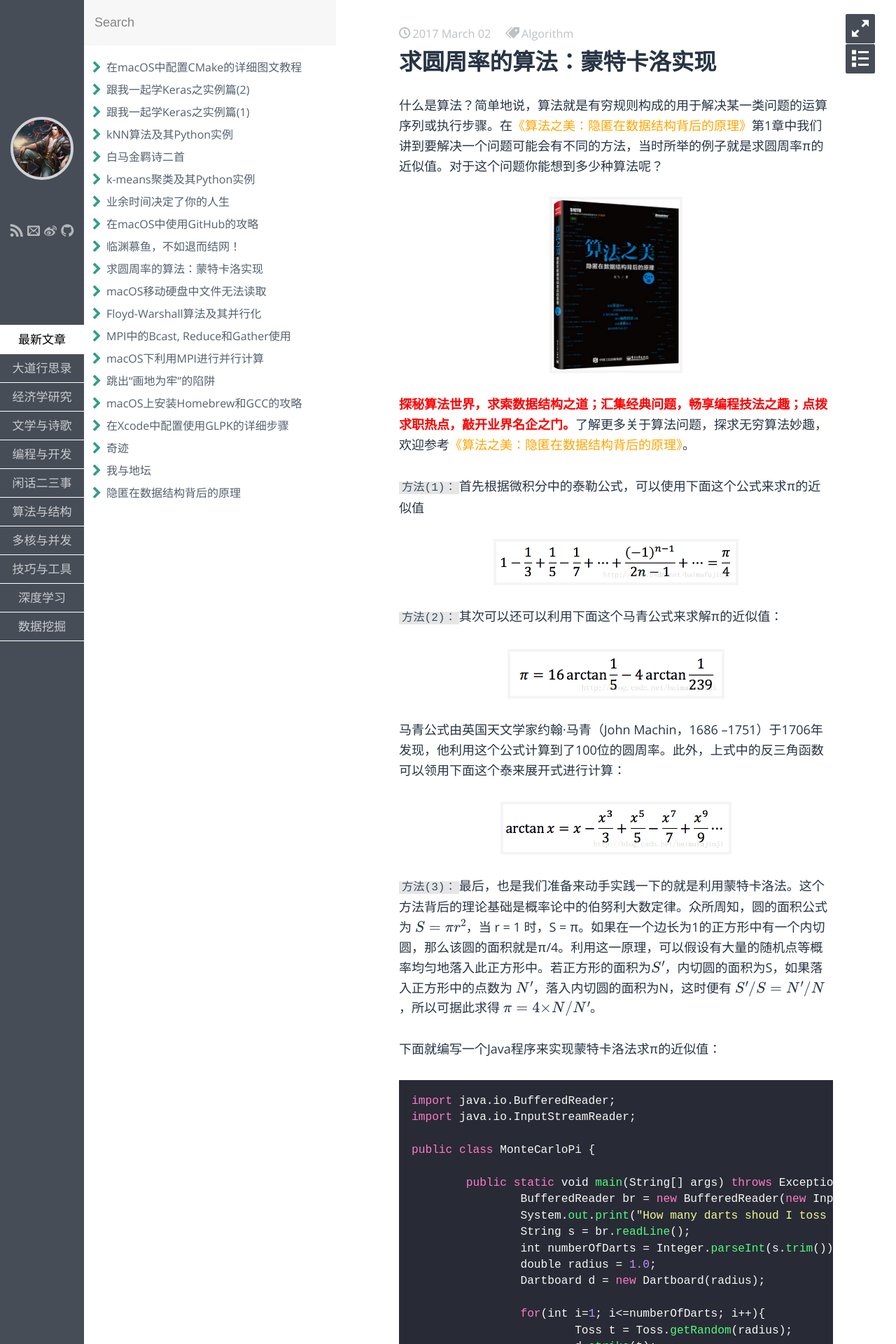
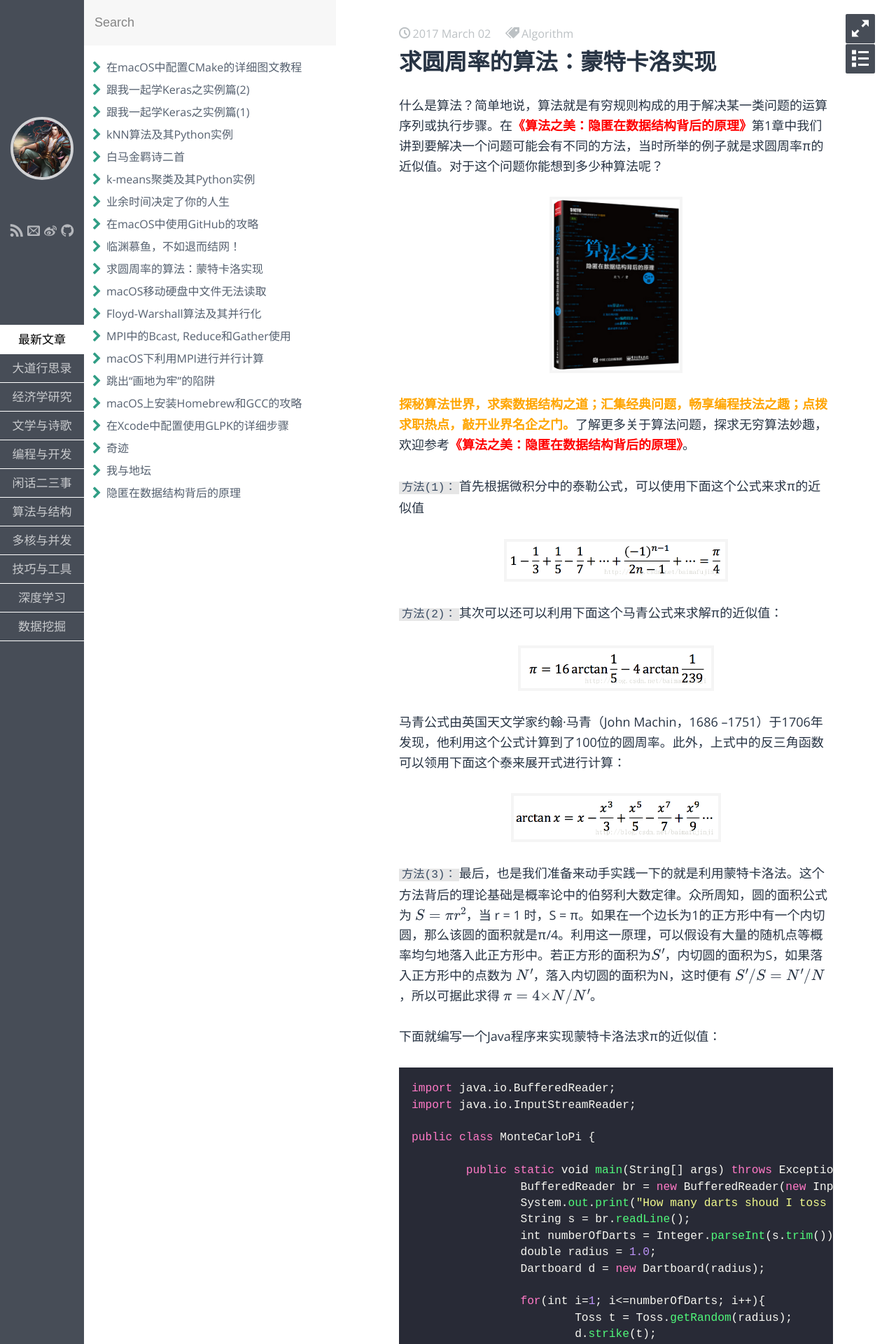
Before and after one commit to fzuo/baimafujinji, a Jekyll site: the page built from _posts/algorithm/2017-03-02-solve-pi-java.md, in a window 1280 px wide. Shown: the top 1920 px of the page at 70% size. Built offline with Jekyll 4.4.1, drawn with Linux system fonts in a browser that asks for light colours; some web fonts are replaced; formulas are drawn with MathJax 3.

Commit message:
Update 2017-03-02-solve-pi-java.md

```diff
--- a/_posts/algorithm/2017-03-02-solve-pi-java.md
+++ b/_posts/algorithm/2017-03-02-solve-pi-java.md
@@ -7,31 +7,31 @@ keywords: 蒙特卡洛法,圆周率
 ---
 
 
-什么是算法？简单地说，算法就是有穷规则构成的用于解决某一类问题的运算序列或执行步骤。在<span style="color:orange">《算法之美：隐匿在数据结构背后的原理》</span>第1章中我们讲到要解决一个问题可能会有不同的方法，当时所举的例子就是求圆周率π的近似值。对于这个问题你能想到多少种算法呢？
+什么是算法？简单地说，算法就是有穷规则构成的用于解决某一类问题的运算序列或执行步骤。在<span style="color:red">**《算法之美：隐匿在数据结构背后的原理》**</span>第1章中我们讲到要解决一个问题可能会有不同的方法，当时所举的例子就是求圆周率π的近似值。对于这个问题你能想到多少种算法呢？
 
 <p align="center">
 <img src="https://fzuo.github.io/assets/img/leetcode/leetcode06.png" width="190">
 </p>
 
-<span style="color:red">**探秘算法世界，求索数据结构之道；汇集经典问题，畅享编程技法之趣；点拨求职热点，敲开业界名企之门。**</span>了解更多关于算法问题，探求无穷算法妙趣，欢迎参考<span style="color:orange">《算法之美：隐匿在数据结构背后的原理》</span>。
+<span style="color:orange">**探秘算法世界，求索数据结构之道；汇集经典问题，畅享编程技法之趣；点拨求职热点，敲开业界名企之门。**</span>了解更多关于算法问题，探求无穷算法妙趣，欢迎参考<span style="color:red">**《算法之美：隐匿在数据结构背后的原理》**</span>。
 
 
 `方法(1)：`首先根据微积分中的泰勒公式，可以使用下面这个公式来求π的近似值
 
 <p align="center">
-<img src="https://fzuo.github.io/assets/img/program/program13.png" width="350">
+<img src="https://fzuo.github.io/assets/img/program/program13.png" width="320">
 </p>
 
 `方法(2)：`其次可以还可以利用下面这个马青公式来求解π的近似值：
 
 <p align="center">
-<img src="https://fzuo.github.io/assets/img/program/program14.png" width="310">
+<img src="https://fzuo.github.io/assets/img/program/program14.png" width="280">
 </p>
 
 马青公式由英国天文学家约翰·马青（John Machin，1686 –1751）于1706年发现，他利用这个公式计算到了100位的圆周率。此外，上式中的反三角函数可以领用下面这个泰来展开式进行计算：
 
 <p align="center">
-<img src="https://fzuo.github.io/assets/img/program/program15.png" width="330">
+<img src="https://fzuo.github.io/assets/img/program/program15.png" width="300">
 </p>
 
 `方法(3)：`最后，也是我们准备来动手实践一下的就是利用蒙特卡洛法。这个方法背后的理论基础是概率论中的伯努利大数定律。众所周知，圆的面积公式为 $$S = πr^2$$，当 r = 1 时，S = π。如果在一个边长为1的正方形中有一个内切圆，那么该圆的面积就是π/4。利用这一原理，可以假设有大量的随机点等概率均匀地落入此正方形中。若正方形的面积为$$S'$$，内切圆的面积为S，如果落入正方形中的点数为 $$N'$$，落入内切圆的面积为N，这时便有 $$S'/S = N'/N$$，所以可据此求得 $$\pi = 4×N/N'$$。
```
